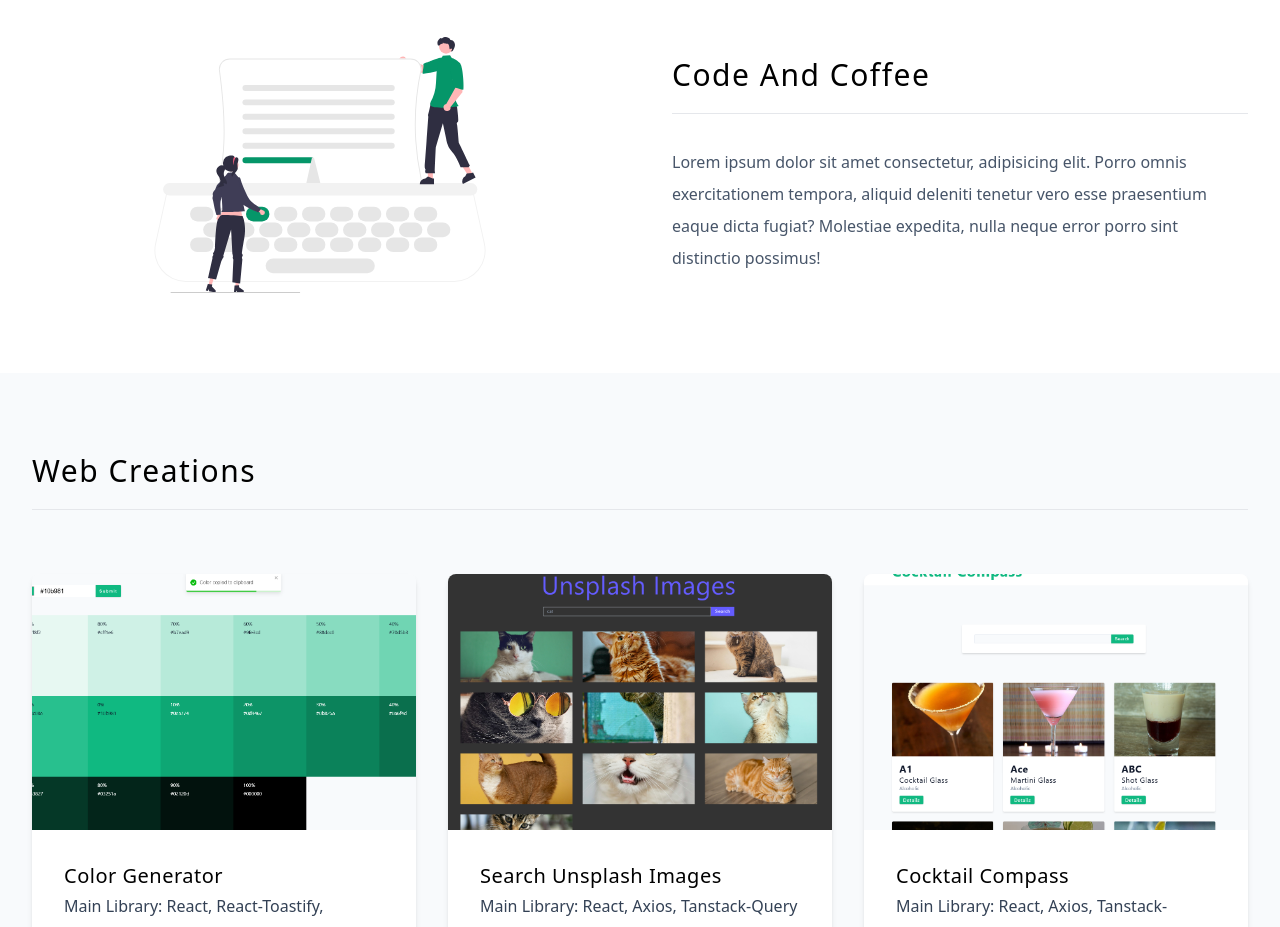
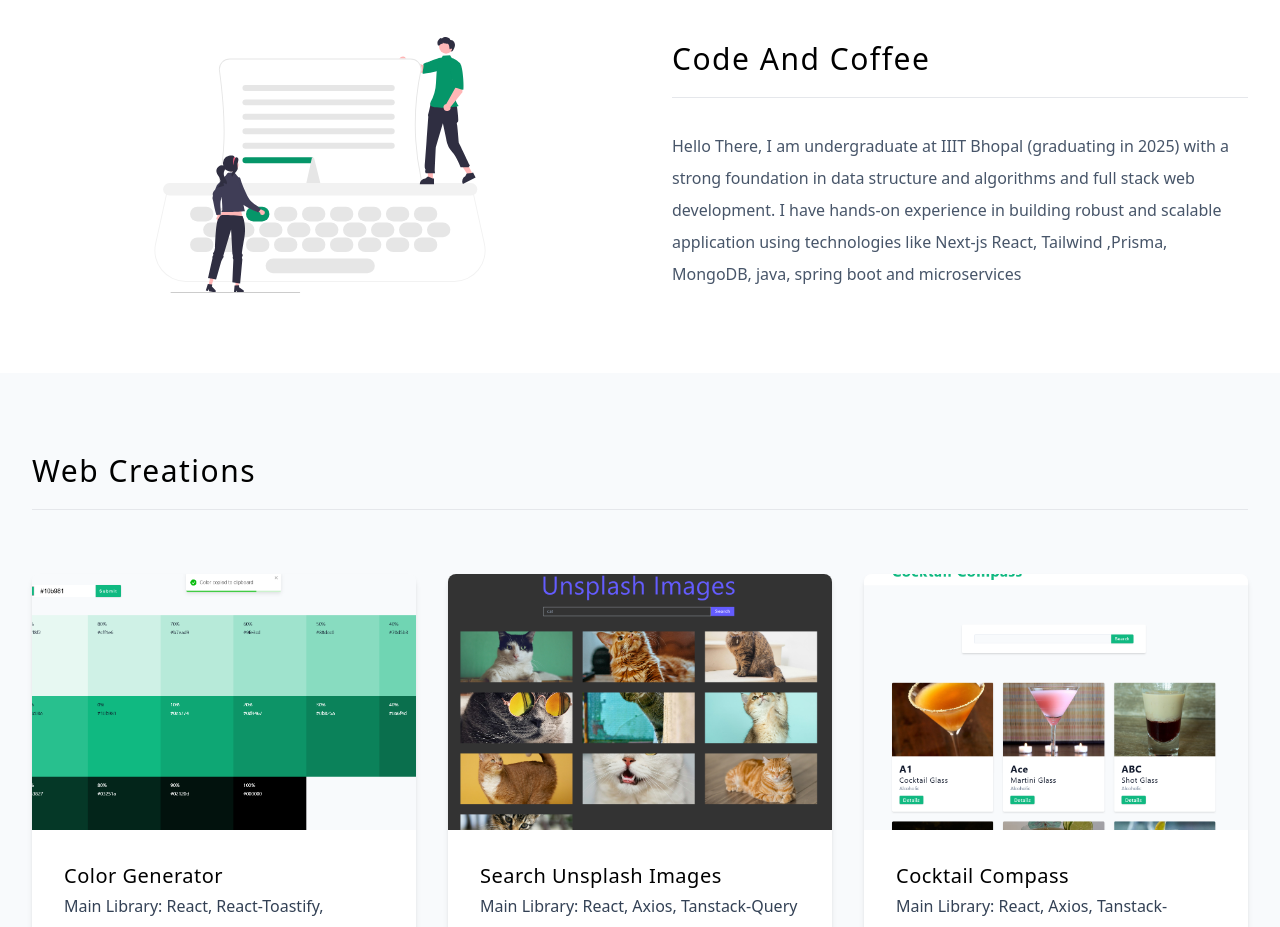
Before and after one commit to adityapatidar31/my-portfolio, a React (Vite) app: page / in a window 1280 px wide. Shown: the part 2400-3327 px from the top of the page. Built offline with nearby package versions, Linux system fonts and the light colour scheme.

Commit message:
add introduction

```diff
--- a/src/components/About.jsx
+++ b/src/components/About.jsx
@@ -8,10 +8,11 @@ const About = () => {
         <article>
           <SectionTitle text="code and coffee" />
           <p className="text-slate-600 mt-8 leading-loose">
-            Lorem ipsum dolor sit amet consectetur, adipisicing elit. Porro
-            omnis exercitationem tempora, aliquid deleniti tenetur vero esse
-            praesentium eaque dicta fugiat? Molestiae expedita, nulla neque
-            error porro sint distinctio possimus!
+            Hello There, I am undergraduate at IIIT Bhopal (graduating in 2025)
+            with a strong foundation in data structure and algorithms and full
+            stack web development. I have hands-on experience in building robust
+            and scalable application using technologies like Next-js React,
+            Tailwind ,Prisma, MongoDB, java, spring boot and microservices
           </p>
         </article>
       </div>
```
